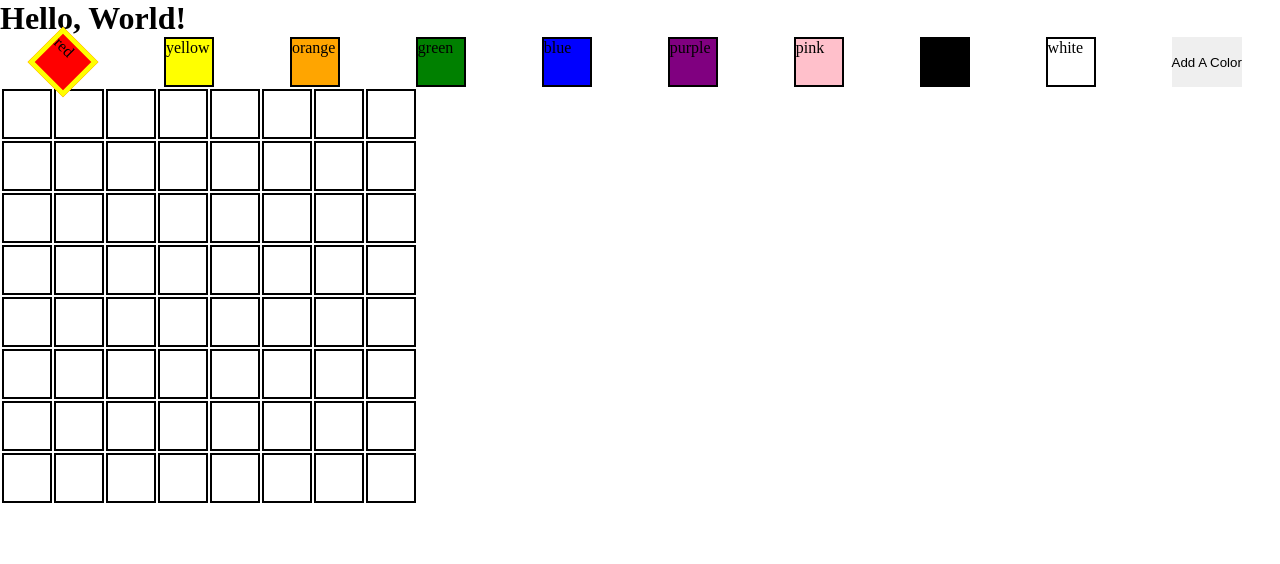
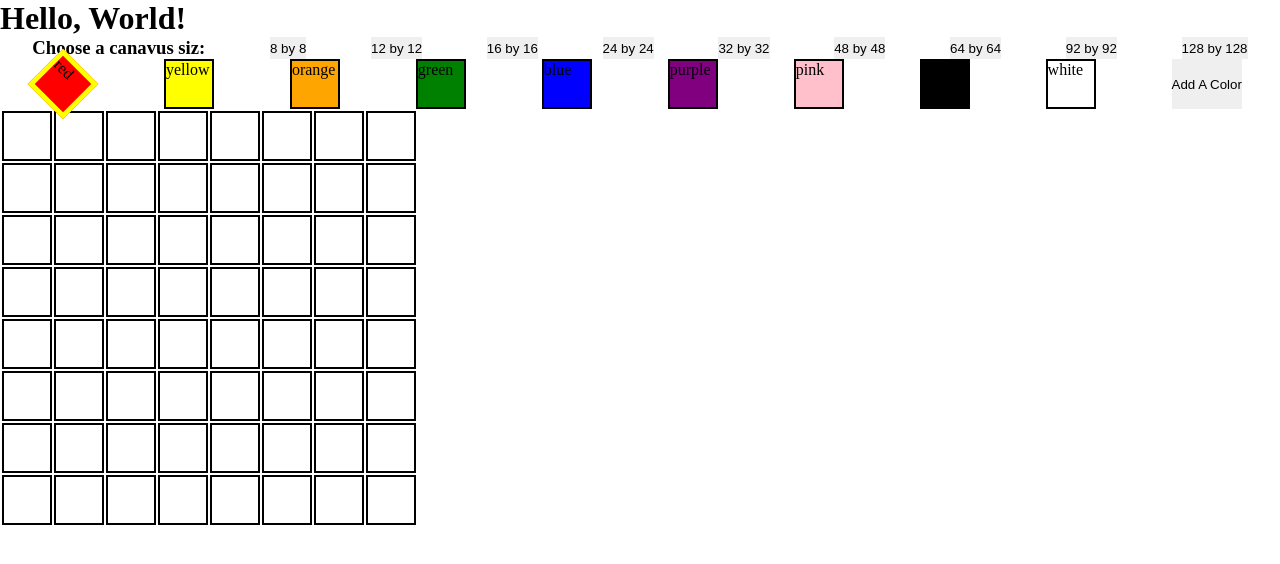
Before and after one commit to Ka9kdc/PixelArt, a React (Create React App) app: page / in a window 1280 px wide. Shown: the top 564 px of the page. Built offline with nearby package versions, Linux system fonts and the light colour scheme.

Commit message:
Feat: add board size options, reorganized files

```diff
--- a/package.json
+++ b/package.json
@@ -32,7 +32,6 @@
   },
   "devDependencies": {
     "husky": "^7.0.0",
-    "jest": "^27.3.1",
     "lint-staged": "^12.0.2",
     "nodemon": "^2.0.4",
     "prettier": "^2.4.1"
--- a/src/components/App.js
+++ b/src/components/App.js
@@ -1,4 +1,5 @@
 import React, { useState, useEffect } from "react";
+import BoardSize from "./BoardSize";
 
 // import {
 //   getSomething
@@ -16,6 +17,7 @@ const App = () => {
     <div className="App">
       <h1>Hello, World!</h1>
       <h2>{message}</h2>
+      <BoardSize setGridSize={setGridSize} />
       <Pallette choosenColor={choosenColor} setChoosenColor={setChoosenColor} />
       <Grid
         choosenColor={choosenColor}
--- /dev/null
+++ b/src/components/BoardSize.js
@@ -0,0 +1,20 @@
+import React from "react";
+
+const BoardSize = (props) => {
+  const { setGridSize } = props;
+  const sizeOptions = [8, 12, 16, 24, 32, 48, 64, 92, 128];
+  return (
+    <div className="pallette">
+      <h3>Choose a canavus siz:</h3>
+      {sizeOptions.map((size) => {
+        return (
+          <button type="button" onClick={() => setGridSize(size)} key={size}>
+            {size} by {size}
+          </button>
+        );
+      })}
+    </div>
+  );
+};
+
+export default BoardSize;
--- a/src/components/Cells.js
+++ b/src/components/Grid/Cells.js
@@ -1,5 +1,5 @@
 import React from "react";
-import { makeBoard } from "../utils";
+import { makeBoard } from "../../utils";
 
 const Cells = (props) => {
   const {
--- a/src/components/Grid.js
+++ b/src/components/Grid/index.js
@@ -1,5 +1,5 @@
 import React, { useEffect, useState } from "react";
-import { makeBoard } from "../utils";
+import { makeBoard } from "../../utils";
 import Rows from "./Rows";
 
 const Grid = (props) => {
```
Also changed, not shown: src/components/Grid/Rows.js (renamed from src/components/Rows.js), src/components/Pallette/AddNewColor.js (renamed from src/components/AddNewColor.js), src/components/Pallette/index.js (renamed from src/components/Pallette.js), 2 other files (tests, documents, lock files or other folders).
